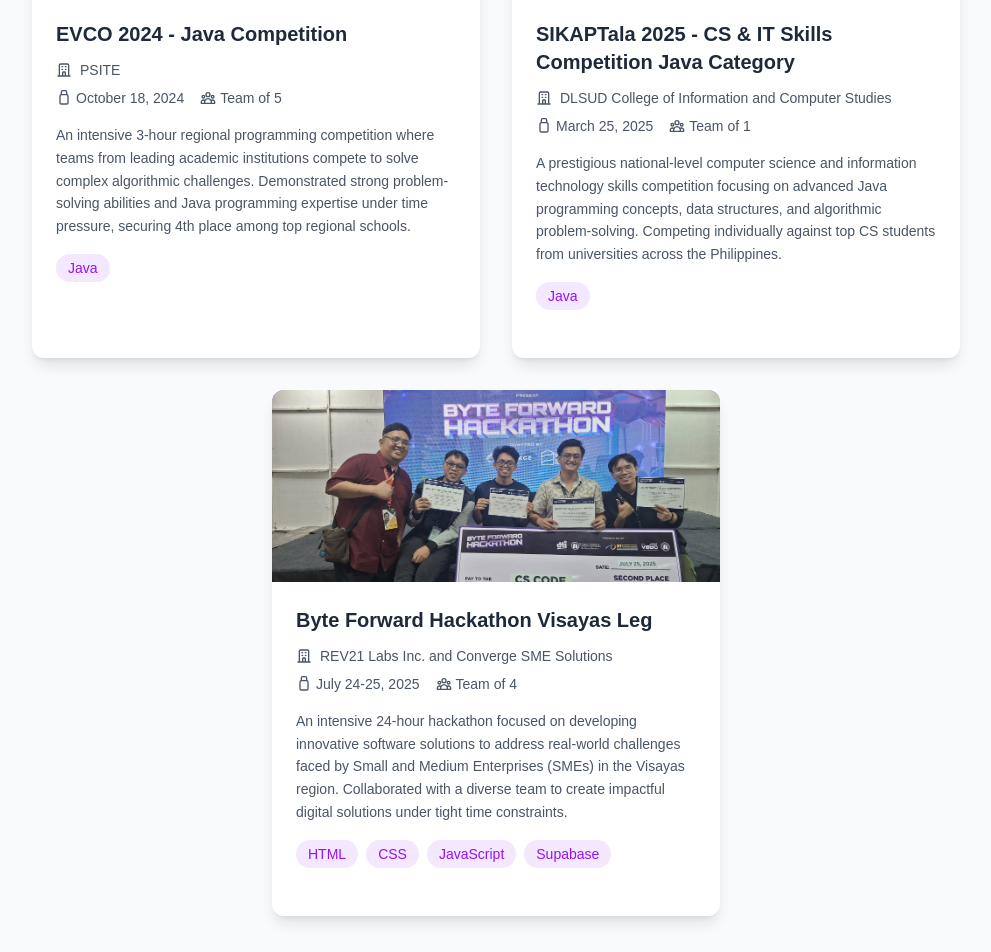
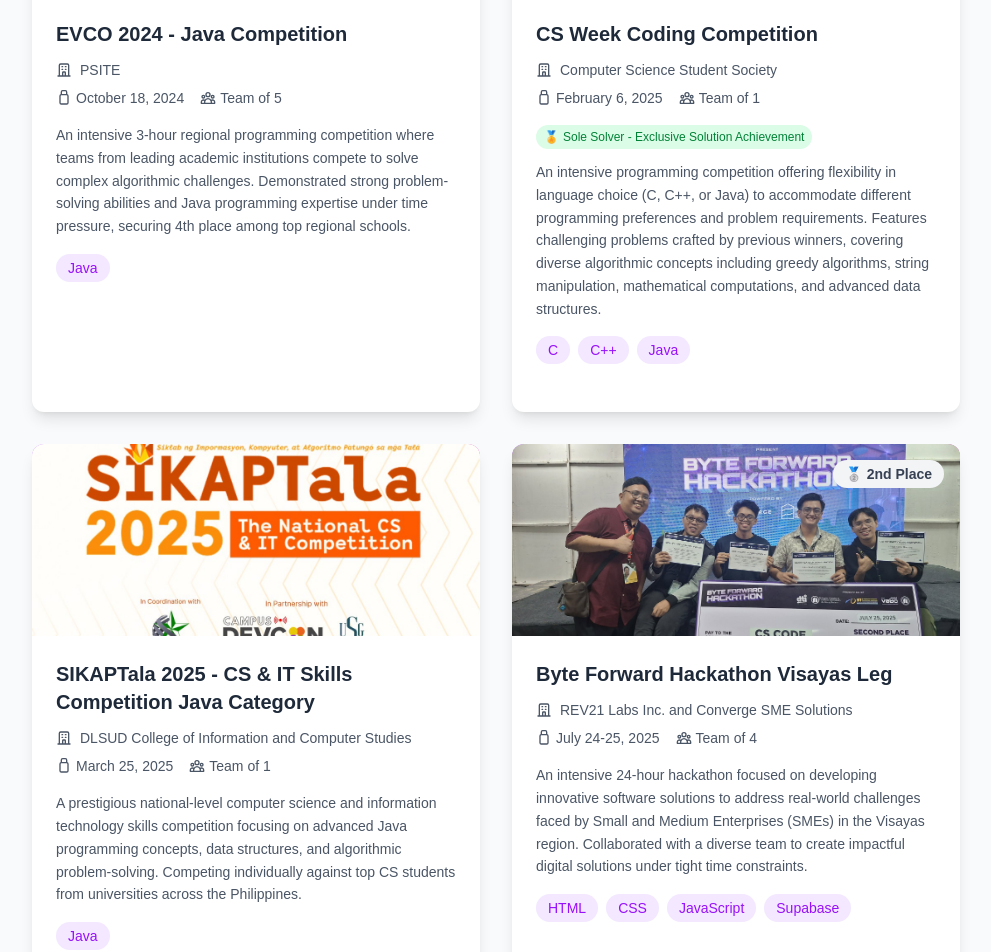
Before and after one commit to xy-real/xy-real-portfolio, a Next.js app: page / in a window 1280 px wide. Shown: the part 4960-5912 px from the top of the page, without its empty margins (144-1135 px from the left). Built offline with nearby package versions, Linux system fonts and the light colour scheme.

Commit message:
Add CS3 competition

```diff
--- a/src/components/Competitions.tsx
+++ b/src/components/Competitions.tsx
@@ -32,6 +32,17 @@
   },
   {
     id: 2,
+    title: "CS Week Coding Competition",
+    organizer: "Computer Science Student Society",
+    award: "Sole Solver - Exclusive Solution Achievement",
+    date: "February 6, 2025",
+    description: "An intensive programming competition offering flexibility in language choice (C, C++, or Java) to accommodate different programming preferences and problem requirements. Features challenging problems crafted by previous winners, covering diverse algorithmic concepts including greedy algorithms, string manipulation, mathematical computations, and advanced data structures.",
+    technologies: ["C", "C++", "Java"],
+    image: "/csweek2025-progcomp.jpg",
+    teamSize: 1
+  },
+  {
+    id: 3,
     title: "SIKAPTala 2025 - CS & IT Skills Competition Java Category",
     organizer: "DLSUD College of Information and Computer Studies",
     date: "March 25, 2025",
@@ -41,9 +52,10 @@
     teamSize: 1
   },
   {
-    id: 3,
+    id: 4,
     title: "Byte Forward Hackathon Visayas Leg",
     organizer: "REV21 Labs Inc. and Converge SME Solutions",
+    placement: "2nd Place",
     date: "July 24-25, 2025",
     description: "An intensive 24-hour hackathon focused on developing innovative software solutions to address real-world challenges faced by Small and Medium Enterprises (SMEs) in the Visayas region. Collaborated with a diverse team to create impactful digital solutions under tight time constraints.",
     technologies: ["HTML", "CSS", "JavaScript", "Supabase"],
```
Also changed, not shown: public/csweek2025-progcomp.jpg (added).
